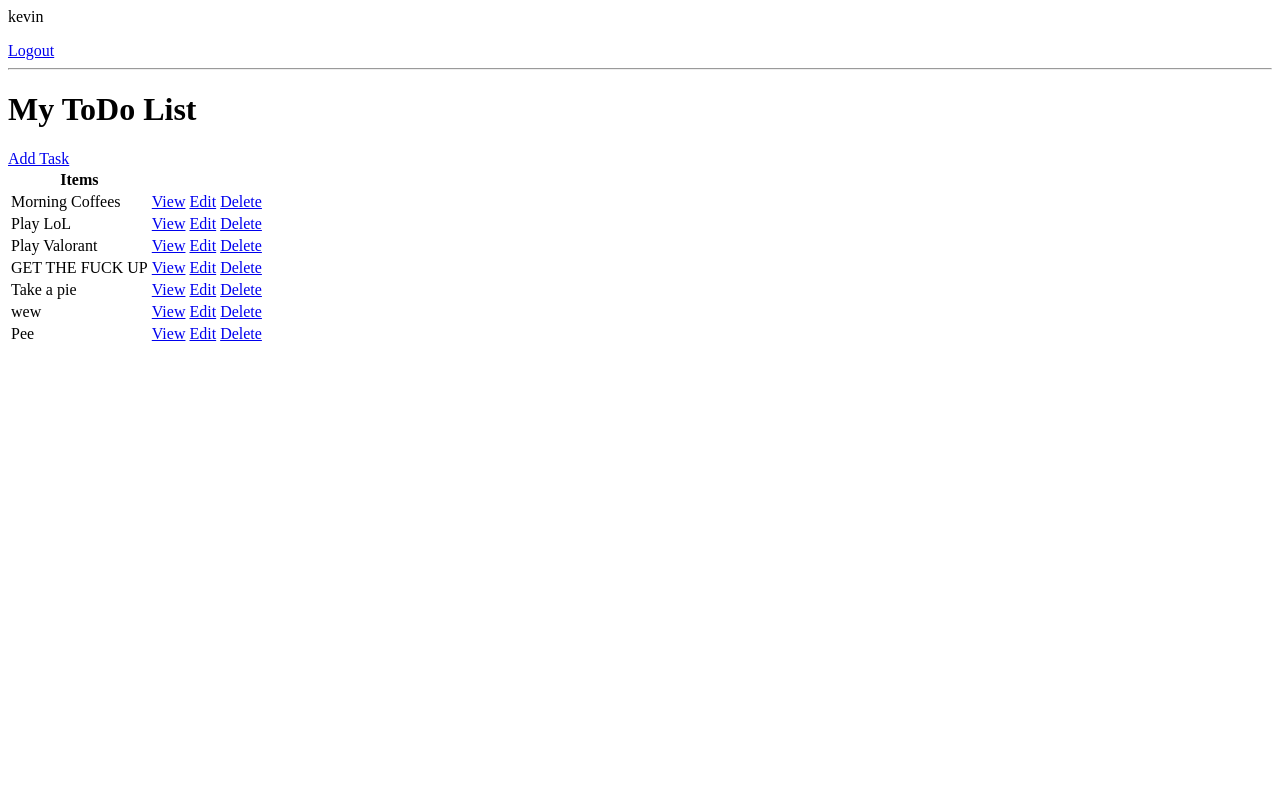
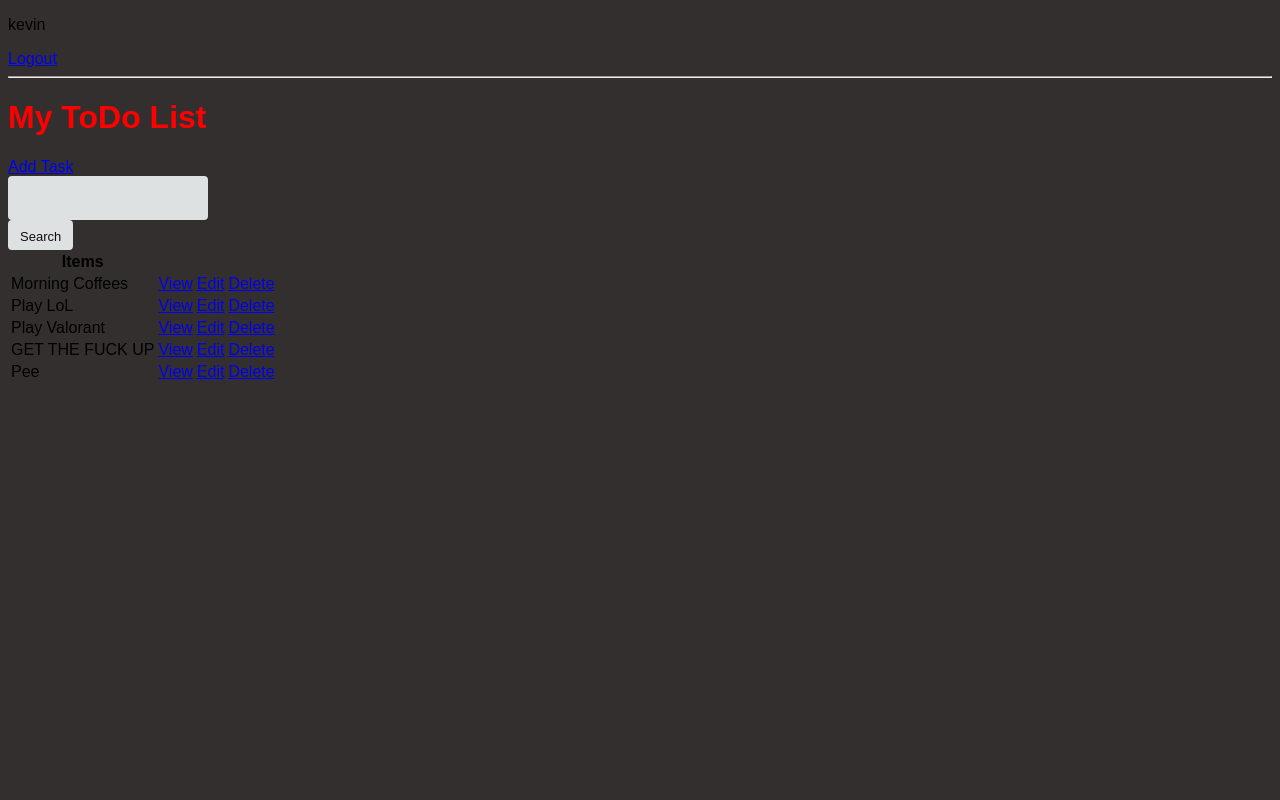
Before and after one commit to Slimeue/todolist, a Django app: page / in a window 1280 px wide. Run offline with Django 5.2, Linux system fonts and the light colour scheme; a user stored in the database is signed in; data comes from the database, SQL or seed files in the repository; both versions use the stored data as it was after the commit.

Commit message:
Update: all logic done
Might change a few things based on the sent design

```diff
--- /dev/null
+++ b/base/static/styles.css
@@ -0,0 +1,40 @@
+/* style.css */
+body {
+    font-family: 'Arial', sans-serif;
+    background-color: #332F2F;
+}
+
+h1 {
+    color: red;
+}
+
+
+input {
+
+    font-size: 13px;
+    border-radius: 4px;
+    line-height: 1.5;
+    padding: 5px 10px;
+    transition: box-shadow 100ms ease-in, border 100ms ease-in, background-color 100ms ease-in;
+    border: 2px solid #dee1e2;
+    color: rgb(14, 14, 16);
+    background: #dee1e2;
+    display: block;
+    height: 30px;
+    :hover {
+        border-color: #ccc;
+    }
+    :focus{
+        border-color: #9147ff;
+        background: #fff;
+    }
+
+  }
+
+/* register */
+.register-form {
+
+    margin: auto;
+    width: 50%;
+
+}
--- /dev/null
+++ b/base/templates/base/main.html
@@ -0,0 +1,24 @@
+<!DOCTYPE html>
+
+    <head>
+        <meta charset="utf-8">
+        <meta http-equiv="X-UA-Compatible" content="IE=edge">
+        <title>To Do Lists</title>
+        <meta name="description" content="">
+        <meta name="viewport" content="width=device-width, initial-scale=1">
+        {% load static %}
+        <link rel="stylesheet" href="{% static 'styles.css' %}">
+
+
+    </head>
+    <body>
+        {%block content%}
+
+
+
+        {%endblock content%}
+
+
+        <script src="" async defer></script>
+    </body>
+</html>
--- a/base/templates/base/task_list.html
+++ b/base/templates/base/task_list.html
@@ -1,3 +1,9 @@
+
+
+
+ {% extends 'base/main.html' %}
+
+ {%block content%}
 
  {%if request.user.is_authenticated %}
 
@@ -11,6 +17,12 @@
 <hr>
 <h1>My ToDo List</h1>
 <a href="{%url 'task-create'%}">Add Task</a>
+
+<form method="GET">
+ <input type="text" name="search-area" value="{{search_input}}">
+ <input type="submit" value="Search">
+</form>
+
 <table>
  <tr>
      <th>Items</th>
@@ -30,3 +42,5 @@
 
  {% endfor %}
 </table>
+
+ {%endblock content%}
--- a/base/urls.py
+++ b/base/urls.py
@@ -1,10 +1,11 @@
 from django.urls import path
-from .views import TaskList, TaskDetail, TaskCreate, TaskUpdate, TaskDelete, CustomLoginView, logout_View
+from .views import TaskList, TaskDetail, TaskCreate, TaskUpdate, TaskDelete, CustomLoginView, logout_View, RegisterPage
 
 
 urlpatterns = [
     path('login/', CustomLoginView.as_view(), name = 'login'),
     path('logout/', logout_View, name = 'logout'),
+    path('register/', RegisterPage.as_view(), name = 'register'),
 
     path('', TaskList.as_view(), name='tasks'),
     path('task/<int:pk>/', TaskDetail.as_view(), name='task'),
--- a/base/views.py
+++ b/base/views.py
@@ -1,18 +1,24 @@
+from django.forms.models import BaseModelForm
+from django.http import HttpResponse
 from django.shortcuts import redirect, render
 from django.views.generic.list import ListView
 from django.views.generic.detail import DetailView
-from django.views.generic.edit import CreateView, UpdateView, DeleteView
+from django.views.generic.edit import CreateView, UpdateView, DeleteView, FormView
 from django.urls import reverse_lazy
 
 from django.contrib.auth.views import LoginView, LogoutView
 from django.contrib.auth import logout
+from django.contrib.auth.forms import UserCreationForm
+from django.contrib.auth import login
+
+from django.contrib.auth.mixins import LoginRequiredMixin
 
 from .models import Task
 
 class CustomLoginView(LoginView):
     template_name = 'base/login.html'
     fields = '__all__'
-    redirect_authenticated_user = 'tasks'
+    redirect_authenticated_user = True
 
     def get_success_url(self):
         return reverse_lazy('tasks')
@@ -23,28 +29,64 @@ def logout_View(request):
     return redirect('login')
 
 
+class RegisterPage(FormView):
+    template_name = 'base/register.html'
+    form_class = UserCreationForm
+    redirect_authenticated_user = True
+    success_url = reverse_lazy('tasks')
+
+    def form_valid(self, form):
+        user = form.save()
+        if user is not None:
+            login(self.request, user)
+        return super(RegisterPage,self).form_valid(form)
+
+    def get(self, *args, **kwargs):
+        if self.request.user.is_authenticated:
+            return redirect('tasks')
+        return super(RegisterPage, self).get(*args, **kwargs)
+
+
+
 
 # Create your views here.
-class TaskList(ListView):
+class TaskList(LoginRequiredMixin, ListView):
     model = Task
     context_object_name = 'tasks'
 
-class TaskDetail(DetailView):
+    def get_context_data(self, **kwargs):
+        context = super().get_context_data(**kwargs)
+        context['tasks'] = context['tasks'].filter(user=self.request.user)
+        context['count'] = context['tasks'].filter(complete=False).count()
+
+        search_input = self.request.GET.get('search-area') or ''
+        if search_input:
+            context['tasks'] = context['tasks'].filter(title__icontains=search_input)
+
+        context['search_input'] = search_input
+
+        return context
+
+class TaskDetail(LoginRequiredMixin, DetailView):
     model = Task
     context_object_name = 'task'
     template_name = 'base/task.html'
 
-class TaskCreate(CreateView):
+class TaskCreate(LoginRequiredMixin, CreateView):
     model = Task
-    fields = '__all__'
+    fields = ['title', 'description', 'complete']
     success_url = reverse_lazy('tasks')
 
-class TaskUpdate(UpdateView):
+    def form_valid(self, form):
+        form.instance.user = self.request.user
+        return super(TaskCreate, self).form_valid(form)
+
+class TaskUpdate(LoginRequiredMixin, UpdateView):
     model = Task
-    fields = '__all__'
+    fields = ['title', 'description', 'complete']
     success_url = reverse_lazy('tasks')
 
-class TaskDelete(DeleteView):
+class TaskDelete(LoginRequiredMixin, DeleteView):
     model = Task
     context_object_name = 'task'
     success_url = reverse_lazy('tasks')
--- a/todoList/urls.py
+++ b/todoList/urls.py
@@ -16,8 +16,11 @@ Including another URLconf
 """
 from django.contrib import admin
 from django.urls import path, include
+from django.conf import settings
+from django.conf.urls.static import static
 
 urlpatterns = [
     path('admin/', admin.site.urls),
     path('', include('base.urls')),
+
 ]
```
Also changed, not shown: base/templates/base/login.html (+28 -5 lines), base/templates/base/register.html (added, +33 -0 lines), todoList/settings.py (+8 -0 lines), base/static/img/asd.png (added), db.sqlite3. Lines whose indentation alone changed are shown as unchanged.
